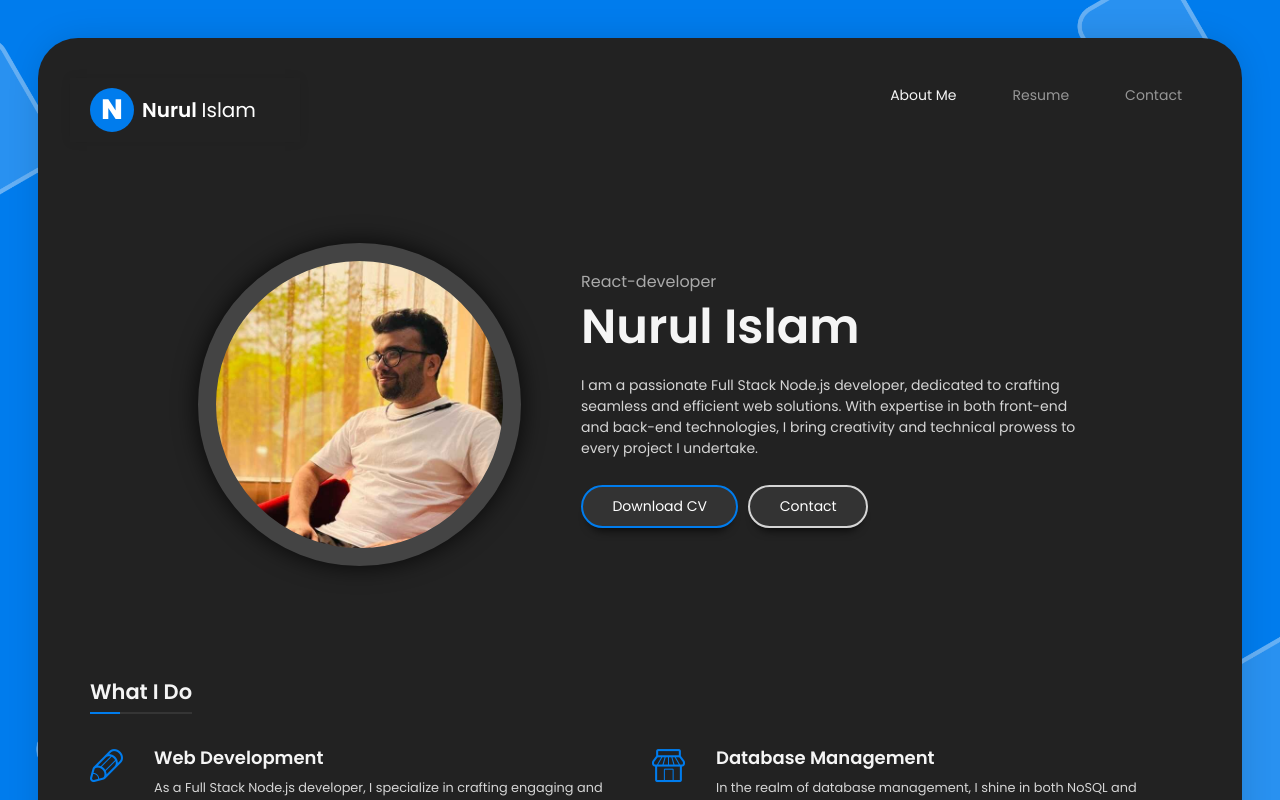
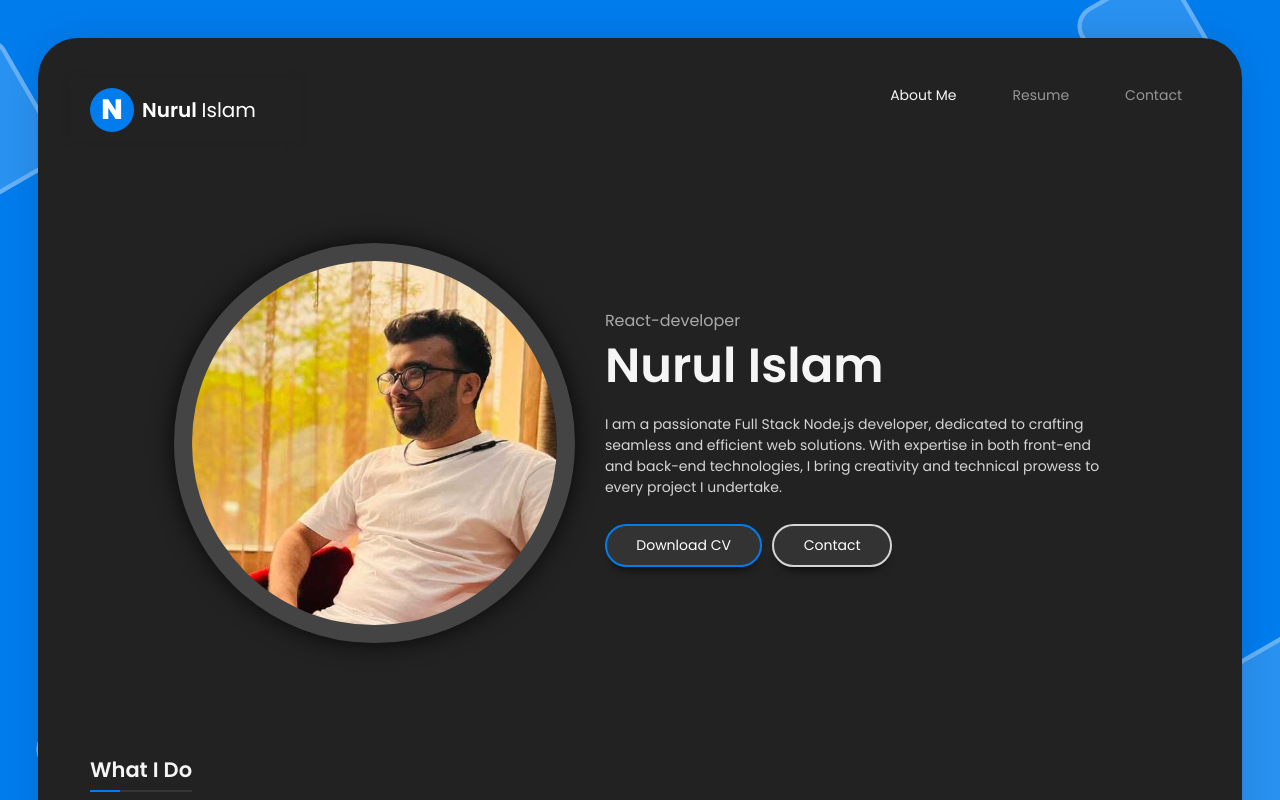
Before and after one commit to nurul-islam01/next, a Next.js app: page / in a window 1280 px wide. Built offline with nearby package versions, Linux system fonts and the light colour scheme.

Commit message:
meta iamge fix

```diff
--- a/src/components/layouts/Container/container.module.css
+++ b/src/components/layouts/Container/container.module.css
@@ -18,7 +18,7 @@
     background-color: var(--container-background);
 }
 
-@media (min-width: 834px) {
+@media (min-width: 1280px) {
     .base {
         width: 94%;
         max-width: 1240px;
--- a/src/components/layouts/Header/header.module.css
+++ b/src/components/layouts/Header/header.module.css
@@ -57,7 +57,6 @@
 }
 
 @media (max-width: 833px) {
-
   .nav {
     align-items: start;
     height: calc(100vh - 33px - 52px);
--- a/src/components/molecules/Intro/index.js
+++ b/src/components/molecules/Intro/index.js
@@ -18,7 +18,11 @@ const swipers = [
 const Intro = () => (
   <section className={`${styles.base} content`}>
     <div className={styles.wrapper}>
-      <div className={styles['image-wrapper']}></div>
+      <div className={styles.left}>
+        <div className={styles['image-wrapper']}>
+          <div className={styles.image} />
+        </div>
+      </div>
       <div className={styles['intro-info']}>
         <Swiper
           slidesPerView={1}
--- a/src/components/molecules/Intro/intro.module.css
+++ b/src/components/molecules/Intro/intro.module.css
@@ -9,25 +9,43 @@
 
 .wrapper {
     display: grid;
-    width: 295px;
     margin: 0 auto;
     justify-content: center;
 }
 
+.left {
+    width: 100%;
+    height: 100%;
+}
+
 .image-wrapper {
-    height: 238px;
-    width: 238px;
-    margin: 30px auto;
-    border-radius: 100%;
-    background-image: url(/img/person/p5.jpg);
-    background-repeat: no-repeat;
-    background-size: cover;
     display: block;
+    position: relative;
+    width: 100%;
+    padding-bottom: calc(100% - 36px);
+    border-radius: 1000px;
+    overflow: hidden;
     background-color: #444;
     border: 18px solid #444;
     -webkit-box-shadow: 0 0 25px 0 rgba(0, 0, 0, 0.8);
     -moz-box-shadow: 0 0 25px 0 rgba(0, 0, 0, 0.8);
     box-shadow: 0 0 25px 0 rgba(0, 0, 0, 0.8);
+}
+
+
+.image {
+    background-image: url("/img/person/p5.jpg");
+    background-position: center;
+    background-repeat: no-repeat;
+    background-size: cover;
+    height: auto;
+    display: block;
+    position: absolute;
+    top: -18px;
+    bottom: -18px;
+    width: auto;
+    left: -18px;
+    right: -18px;
 }
 
 .intro-info {
@@ -113,40 +131,18 @@
     background-color: #d5d5d5;
 }
 
-@media (max-width: 883px) {
-    .image-wrapper {
-        margin: 30px auto;
-    }
-
-    .swiper {
-        margin: 0 auto;
-    }
-
-    .name {
-        text-align: center;
-    }
-
-    .description {
-        text-align: center;
-    }
-}
-
 @media (min-width: 884px) {
     .base {
-        padding: 0;
         margin: 5% auto 5%;
     }
 
     .wrapper {
-        width: 884px;
-        gap: 60px;
-        grid-template-columns: 323px 501px;
+        gap: 30px;
+        grid-template-columns: 4fr 5fr;
     }
 
     .image-wrapper {
         margin: 0;
-        height: 323px;
-        width: 323px;
     }
 
     .intro-info {
@@ -180,3 +176,16 @@
         margin-right: 10px;
     }
 }
+
+@media (min-width: 834px) {
+    .image-wrapper {
+        max-width: 100%;
+        width: auto;
+    }
+}
+
+@media (min-width: 1280px) {
+    .base {
+        padding: 0;
+    }
+}
--- a/src/components/molecules/Pricing/pricing.module.css
+++ b/src/components/molecules/Pricing/pricing.module.css
@@ -15,3 +15,10 @@
     color: var(--light-gray);
     font-size: 16px;
 }
+
+@media (min-width: 834px) {
+    .base {
+        padding-left: 0;
+        padding-right: 0;
+    }
+}
```
Also changed, not shown: src/components/layouts/Title/index.js (+8 -8 lines), 2 other files (tests, documents, lock files or other folders). Lines whose indentation alone changed are shown as unchanged.
